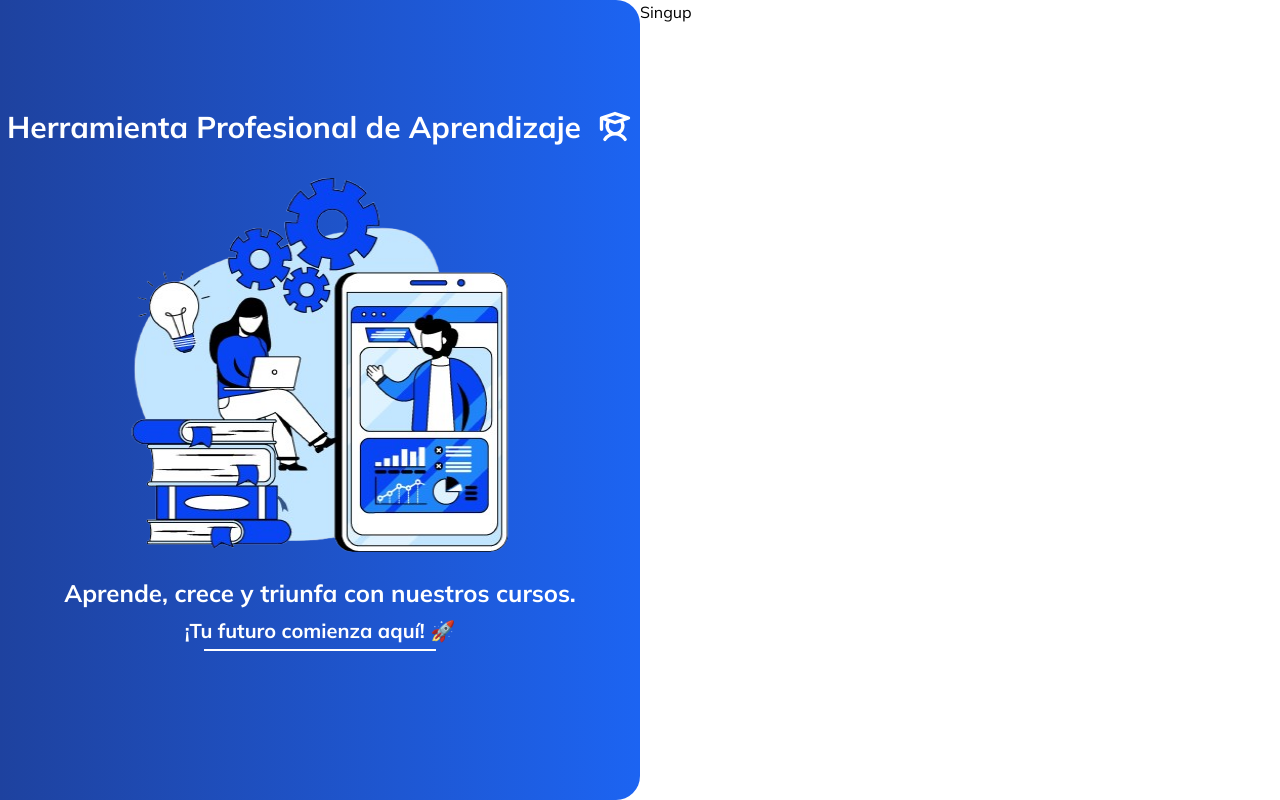
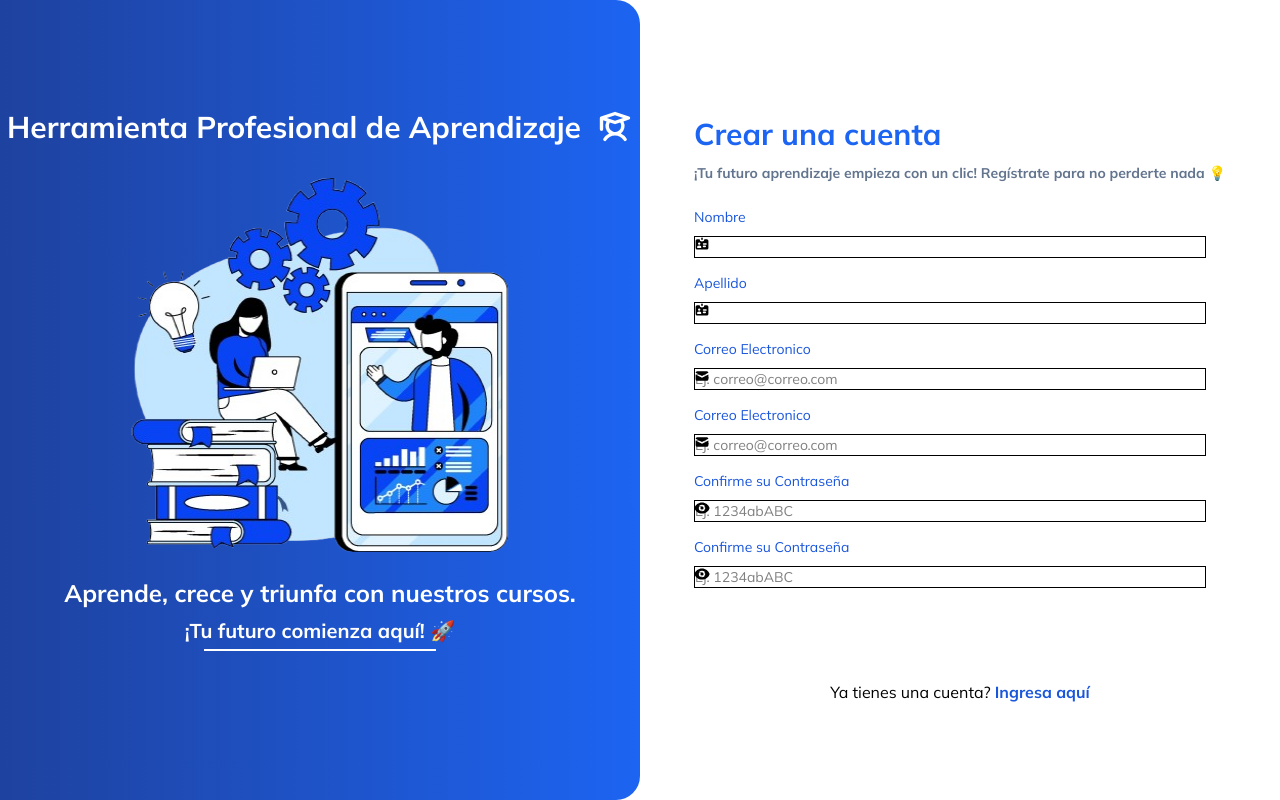
Before and after one commit to pedroj4567/web_cursos_frontend, a React (Vite) app: page /auth/signup in a window 1280 px wide. Built offline with nearby package versions, Linux system fonts and the light colour scheme.

Commit message:
add: signUp section and fix gramatical words

```diff
--- /dev/null
+++ b/src/components/auth/HeroSide.tsx
@@ -0,0 +1,29 @@
+import { PiStudentBold } from "react-icons/pi";
+
+const HeroSide = () => {
+  return (
+    <div className="flex flex-col justify-center items-center bg-gradient-to-r from-blue-800 to-blue-600 rounded-r-3xl">
+      <div className="w-full text-center text-white font-bold text-3xl mb-2 flex  justify-center  items-center">
+        <h1 className="">Herramienta Profesional de Aprendizaje</h1>
+        <PiStudentBold className="text-4xl ml-4" />
+      </div>
+      <div className="flex  items-center justify-center h-1/2   rounded-3xl my-3">
+        <img
+          src={"/images/authhero.webp"}
+          alt="Course hero image"
+          className="w-lg h-[500px]"
+          draggable="false"
+        />
+      </div>
+
+      <div className="w-full text-center font-bold text-2xl text-white mb-10">
+        <h2 className="mb-1">Aprende, crece y triunfa con nuestros cursos.</h2>
+
+        <span className="text-xl">¡Tu futuro comienza aquí! 🚀</span>
+        <div className="w-58 bg-white h-0.5 mx-auto mt-1"></div>
+      </div>
+    </div>
+  );
+};
+
+export default HeroSide;
--- a/src/components/auth/index.ts
+++ b/src/components/auth/index.ts
@@ -1,4 +1,5 @@
 import FormField from "./FormField";
 import Form from "./Form";
 import HeroAuthImage from "./svg/HeroAuthImage";
-export { FormField, Form, HeroAuthImage };
+import HeroSide from "./HeroSide";
+export { FormField, Form, HeroAuthImage, HeroSide };
--- a/src/components/landing/Nav.tsx
+++ b/src/components/landing/Nav.tsx
@@ -21,7 +21,12 @@ const Nav = () => {
       {/* Botones de ingreso */}
       <div className="w-90 flex  h-15 items-center-safe  justify-evenly text-md">
         <div>
-          <Link to={`${authPathPrefix}/signup`}>Registrarse</Link>
+          <Link
+            to={`${authPathPrefix}/signup`}
+            className="py-2.5 px-4 rounded-3xl font-bold text-blue-700 border-2  hover:bg-blue-700 hover:text-white hover:border hover:border-[#074699] transition-all"
+          >
+            Registrarse
+          </Link>
         </div>
         <div className="py-2 px-3 rounded-3xl font-bold text-white bg-blue-700 hover:bg-white hover:text-[#074799] hover:border hover:border-[#074699] transition-all">
           <Link to={`${authPathPrefix}/login`}>Iniciar Sesion</Link>
--- a/src/layouts/AuthLayout.tsx
+++ b/src/layouts/AuthLayout.tsx
@@ -1,35 +1,12 @@
 import { ThemeConfig } from "flowbite-react";
-import { PiStudentBold } from "react-icons/pi";
 import { Outlet } from "react-router-dom";
+import { HeroSide } from "../components/auth";
 
 const AuthLayout = () => {
   return (
     <main className="h-screen bg-white grid grid-cols-2">
       <ThemeConfig dark={false} />
-
-      <div className="flex flex-col justify-center items-center bg-gradient-to-r from-blue-800 to-blue-600 rounded-r-3xl">
-        <div className="w-full text-center text-white font-bold text-3xl mb-2 flex  justify-center  items-center">
-          <h1 className="">Herramienta Profesional de Aprendizaje</h1>
-          <PiStudentBold className="text-4xl ml-4" />
-        </div>
-        <div className="flex  items-center justify-center h-1/2   rounded-3xl my-3">
-          <img
-            src={"/images/authhero.webp"}
-            alt="Course hero image"
-            className="w-lg h-[500px]"
-            draggable="false"
-          />
-        </div>
-
-        <div className="w-full text-center font-bold text-2xl text-white mb-10">
-          <h2 className="mb-1">
-            Aprende, crece y triunfa con nuestros cursos.
-          </h2>
-
-          <span className="text-xl">¡Tu futuro comienza aquí! 🚀</span>
-          <div className="w-58 bg-white h-0.5 mx-auto mt-1"></div>
-        </div>
-      </div>
+      <HeroSide />
       <Outlet />
     </main>
   );
--- a/src/pages/auth/LoginPage.tsx
+++ b/src/pages/auth/LoginPage.tsx
@@ -3,14 +3,16 @@ import { Button } from "flowbite-react";
 
 import { HiMail } from "react-icons/hi";
 import { IoEyeSharp } from "react-icons/io5";
-import { Link } from "react-router-dom";
+import { Link, useNavigate } from "react-router-dom";
 const LoginPage = () => {
+  const navigate = useNavigate();
+
   return (
-    <section className="h-full relative  ">
+    <section className="h-full relative">
       <div className="flex flex-col justify-center h-full bg-white px-10 rounded-2xl">
         <Form>
           <div className="text-left text-4xl mb-7 font-bold text-blue-700">
-            <h2>Bienvenido nuevamente!</h2>
+            <h2>¡Bienvenido nuevamente!</h2>
             <span className="text-sm text-slate-500">
               Continúa aprendiendo donde lo dejaste. ¡Ingresa ahora y sigue
               avanzando!
@@ -22,7 +24,7 @@ const LoginPage = () => {
             placeholder="correo@example.com"
             required={true}
             type="email"
-            label="Correo Electronico"
+            label="Correo electrónico"
           />
 
           <FormField
@@ -37,18 +39,25 @@ const LoginPage = () => {
           <div className="w-lg px-1">
             <div>
               <span>
-                Ha olvidado su contraseña?{" "}
+                ¿Has olvidado tu contraseña?
                 <Link
                   to={"/auth/recoverPassword"}
-                  className="border px-3 py-0.5 rounded-2xl text-blue-500 hover:bg-blue-600 hover:text-white transition-all text-sm font-bold"
+                  className="border px-3 py-0.5 rounded-2xl text-blue-500 hover:bg-blue-600 hover:text-white transition-all text-sm font-bold mx-4"
                 >
-                  Ingrese aqui
+                  Ingresa aquí
                 </Link>
               </span>
             </div>
           </div>
 
-          <Button className="w-lg mt-8 cursor-pointer">Ingresar</Button>
+          <Button
+            className="w-lg mt-8 cursor-pointer"
+            onClick={() => {
+              navigate("/courses");
+            }}
+          >
+            Ingresar
+          </Button>
           <div className="text-center mt-4">
             ¿Aún no te has registrado?{" "}
             <Link to="/auth/signup" className="text-blue-600 font-bold">
--- a/src/pages/auth/SignupPage.tsx
+++ b/src/pages/auth/SignupPage.tsx
@@ -1,5 +1,80 @@
+import { Button } from "flowbite-react";
+import { Form, FormField } from "../../components/auth";
+import { HiEye, HiIdentification, HiMail } from "react-icons/hi";
+import { Link } from "react-router-dom";
 const SignupPage = () => {
-  return <section className="">Singup</section>;
+  return (
+    <section className="w-full flex flex-col items-center justify-center">
+      <Form>
+        <div className="w-full mb-5 font-bold text-blue-600  ">
+          <h2 className="text-3xl mb-2 ">Crear una cuenta</h2>
+          <span className="text-sm text-slate-500">
+            ¡Tu futuro aprendizaje empieza con un clic! Regístrate para no
+            perderte nada 💡
+          </span>
+        </div>
+        <FormField
+          idField="name"
+          label="Nombre"
+          placeholder=""
+          required={true}
+          type={"text"}
+          icon={HiIdentification}
+        />
+        <FormField
+          idField="lastname"
+          label="Apellido"
+          placeholder=""
+          required={true}
+          type={"text"}
+          icon={HiIdentification}
+        />
+        <FormField
+          idField="email"
+          label="Correo Electronico"
+          placeholder="Ej: correo@correo.com"
+          required={true}
+          type={"email"}
+          icon={HiMail}
+        />
+        <FormField
+          idField="email"
+          label="Correo Electronico"
+          placeholder="Ej: correo@correo.com"
+          required={true}
+          type={"email"}
+          icon={HiMail}
+        />
+        <FormField
+          idField="password"
+          label="Confirme su Contraseña"
+          placeholder="Ej: 1234abABC"
+          required={true}
+          type={"email"}
+          icon={HiEye}
+        />
+        <FormField
+          idField="confirm-password"
+          label="Confirme su Contraseña"
+          placeholder="Ej: 1234abABC"
+          required={true}
+          type={"email"}
+          icon={HiEye}
+        />
+
+        <Button className="w-lg mt-8 cursor-pointer">Registrarse</Button>
+      </Form>
+
+      <div>
+        <span>
+          Ya tienes una cuenta?{" "}
+          <Link to="/auth/login" className="text-blue-700 font-bold">
+            Ingresa aquí
+          </Link>
+        </span>
+      </div>
+    </section>
+  );
 };
 
 export default SignupPage;
```
